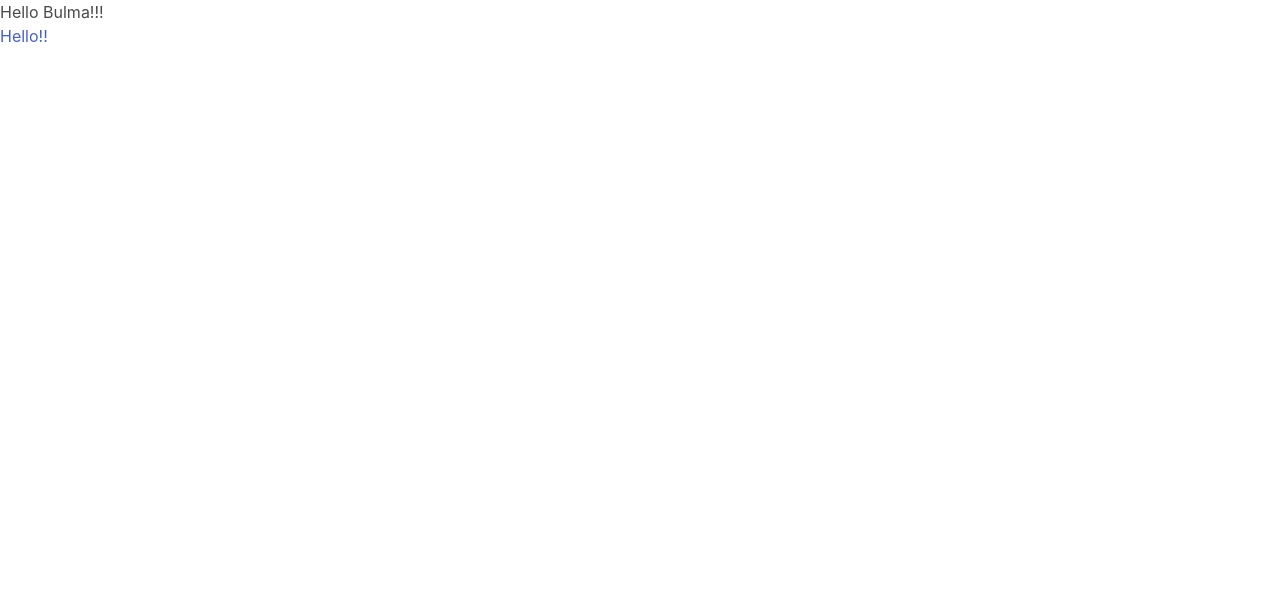
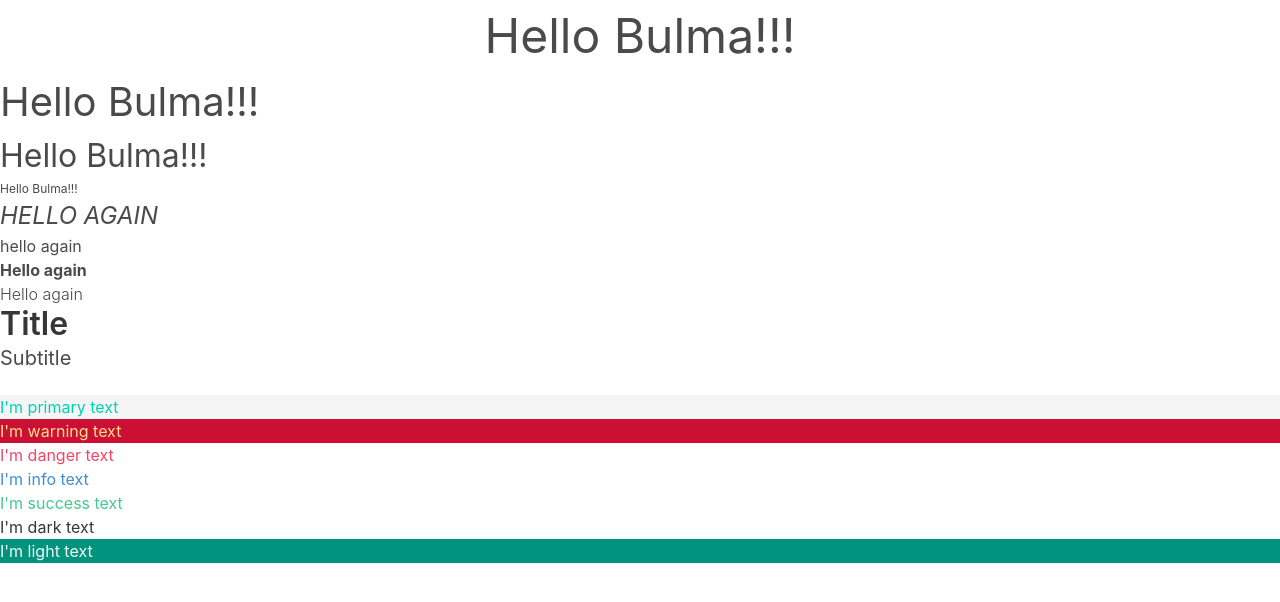
Before and after one commit to netero/lab-bulma, a plain HTML site: page bulma-course/index.html in a window 1280 px wide. Drawn offline with nearby package versions, Linux system fonts and the light colour scheme.

Commit message:
Lesson 2

```diff
--- a/bulma-course/index.html
+++ b/bulma-course/index.html
@@ -7,8 +7,25 @@
     <title>Ninja cofee</title>
 </head>
 <body>
+    <h1 class="is-size-1 has-text-centered">Hello Bulma!!!</h1>
+    <h2 class="is-size-2">Hello Bulma!!!</h2>
+    <h3 class="is-size-3">Hello Bulma!!!</h3>
+    <h4 class="is-size-7">Hello Bulma!!!</h4>
 
-    <h1>Hello Bulma!!!</h1>
-    <a href="#">Hello!!</a>
+    <p class="is-size-4 is-uppercase is-italic">Hello again</p>
+    <p class="is-lowercase">Hello again</p>
+    <p class="has-text-weight-bold">Hello again</p>
+    <p class="has-text-weight-light">Hello again</p>
+
+    <h2 class="title">Title</h2>
+    <h3 class="subtitle">Subtitle</h3>
+
+    <p class="has-text-primary has-background-light">I'm primary text</p>
+    <p class="has-text-warning has-background-danger-dark">I'm warning text</p>
+    <p class="has-text-danger">I'm danger text</p>
+    <p class="has-text-info">I'm info text</p>
+    <p class="has-text-success">I'm success text</p>
+    <p class="has-text-dark">I'm dark text</p>
+    <p class="has-text-light has-background-primary-dark">I'm light text</p>
 </body>
 </html>
```
